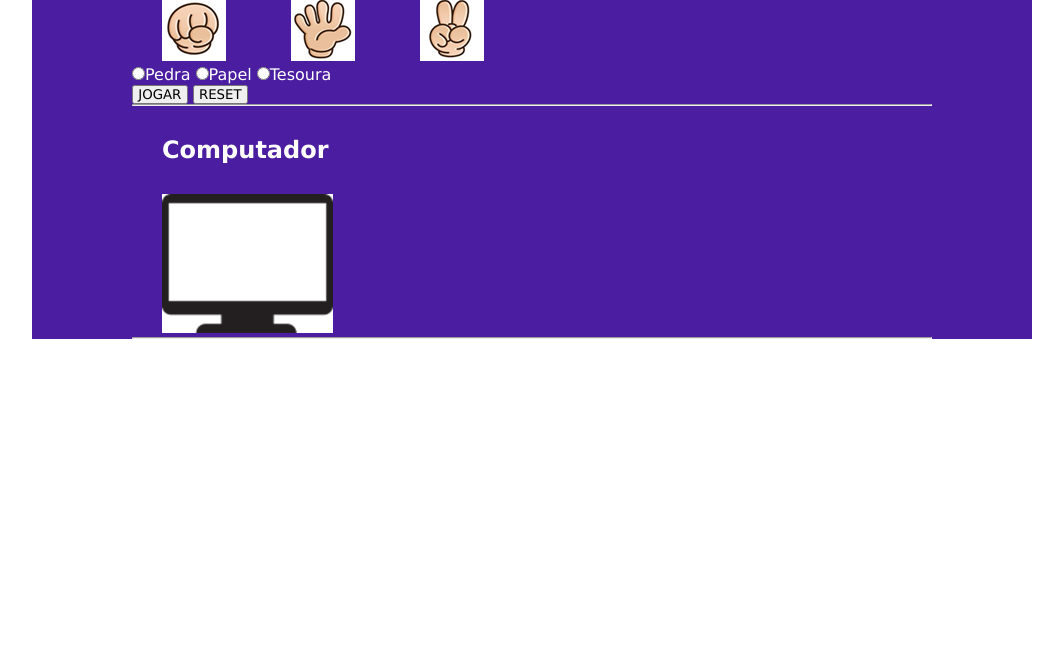
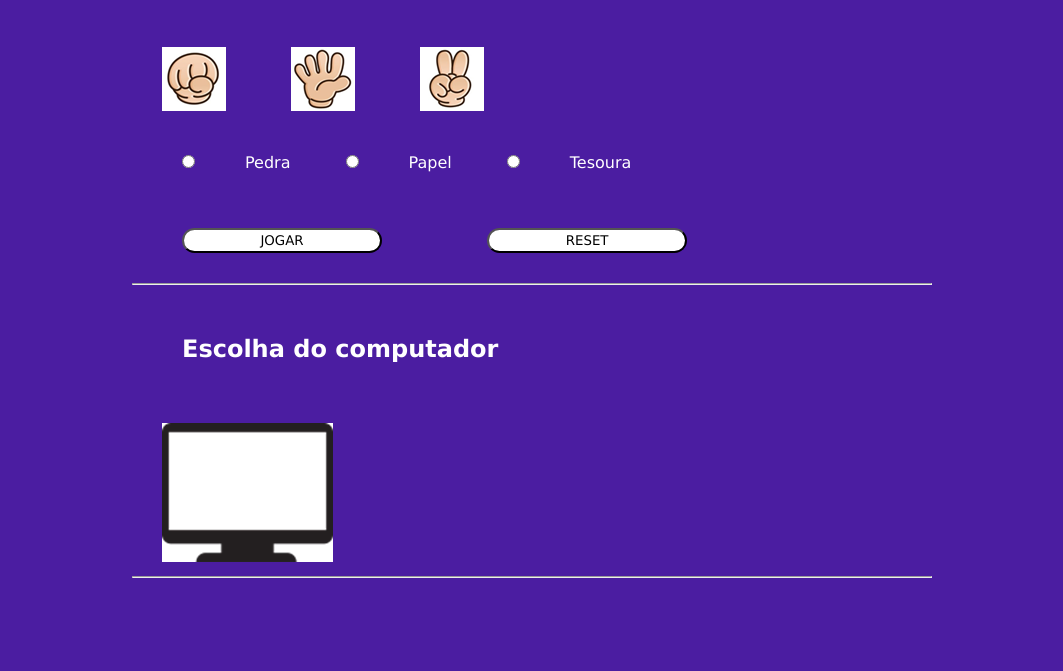
Before and after one commit to caallop/jokenpoFLEX, a plain HTML site: page index.html in a window 1280 px wide. Shown: the part 129-800 px from the top of the page, without its empty margins (108-1171 px from the left). Drawn offline with Linux system fonts and the light colour scheme.

Commit message:
Atualiando o layout

```diff
--- a/index.html
+++ b/index.html
@@ -14,7 +14,7 @@
 
     <div class="container">
         <h1>Jokenpo</h1>
-        <h2>Jogador</h2>
+        <h2>Escolha do jogador</h2>
         <img src="img/pedra.png" alt="pedra">
         <img src="img/papel.png" alt="papel">
         <img src="img/tesoura.png" alt="tesoura">
@@ -23,12 +23,12 @@
             <input type="radio" name="escolha" id="papel">Papel
             <input type="radio" name="escolha" id="tesoura">Tesoura
             <p>
-                <input type="button" value=" JOGAR " onclick="jogar()">
-                <input type="reset" value=" RESET " onclick="limpar()">
+                <input type="button" class="bttns" value=" JOGAR " onclick="jogar()">
+                <input type="reset"  class="bttns" value=" RESET " onclick="limpar()">
             </p>
         </form>
         <hr>
-        <h2>Computador</h2>
+        <h2>Escolha do computador</h2>
         <img src="img/pc.png" alt="pc" id="pc">
         <hr>
         <h3 id="resultado"></h3>
--- a/style.css
+++ b/style.css
@@ -2,20 +2,32 @@
     margin: 0;
     padding: 0;
     font-family: Verdana, Geneva, Tahoma, sans-serif;
+    background-color: rgb(75, 29, 161);
 }
 
 .container{
     width: 800px;
-    background-color: rgb(75, 29, 161);
     margin: 0px auto;
     padding: 0px 100px;
     color: #FFF;
+    position: sticky;
 }
 
 img{
-    padding: 0px 30px;
+    padding: 10px 30px;
 }
 
 h2{
-    padding: 30px 30px;
+    padding: 50px 50px;
 }
+
+input{
+    margin: 30px 50px;
+}
+
+.bttns{
+    width: 200px;
+    background: #FFF;
+    border-radius: 20px;
+    height: 25px;
+}
```
